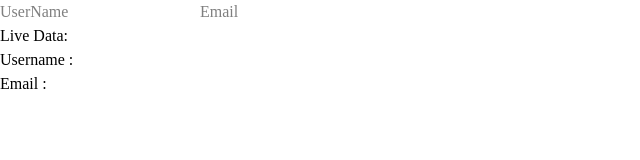
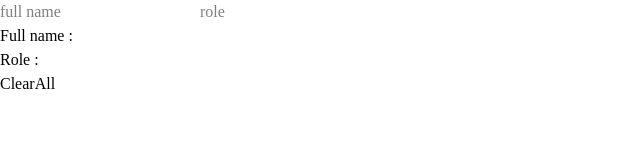
Before and after one commit to Akila-Isuru/react-recall, a React (Vite) app: page / in a window 1280 px wide. Shown: the top 160 px of the page, without its empty margins (0-640 px from the left). Built offline with nearby package versions, Linux system fonts and the light colour scheme.

Commit message:
ProfileForm

```diff
--- /dev/null
+++ b/src/components/ProfileForm.tsx
@@ -0,0 +1,56 @@
+import React, { useState } from "react";
+
+type ProfileData = {
+  fullName: string;
+  role: string;
+};
+
+function ProfileForm() {
+  const [profileData, setProfileData] = useState<ProfileData>({
+    fullName: "",
+    role: "",
+  });
+
+  const handleOnChnage = (e: React.ChangeEvent<HTMLInputElement>) => {
+    const { name, value } = e.target;
+
+    setProfileData({
+      ...profileData,
+      [name]: value,
+    });
+  };
+
+  const clearData = () => {
+    setProfileData({ fullName: "", role: "" });
+  };
+  return (
+    <div className="m-3 mb-3 mb-3">
+      <div className="flex flex-col">
+        <input
+          className="border border-gray-300 w-100 rounded-lg mb-3"
+          type="text"
+          name="fullName"
+          value={profileData.fullName}
+          onChange={handleOnChnage}
+          placeholder="full name"
+        />
+        <input
+          className="border border-gray-300 w-100 rounded-lg mb-3"
+          type="text"
+          name="role"
+          value={profileData.role}
+          onChange={handleOnChnage}
+          placeholder="role"
+        />
+      </div>
+      <h4>Full name : {profileData.fullName}</h4>
+      <h4>Role : {profileData.role}</h4>
+
+      <button className="mt-3 bg-blue-500 rounded-lg p-3" onClick={clearData}>
+        ClearAll
+      </button>
+    </div>
+  );
+}
+
+export default ProfileForm;
--- a/src/components/UserForm.tsx
+++ b/src/components/UserForm.tsx
@@ -1,18 +1,66 @@
-import React, { useState } from "react";
+import React, { use, useState } from "react";
 import { Form } from "react-router-dom";
+// import { Form } from "react-router-dom";
+
+// type FormData = {
+//   name: string;
+//   email: string;
+// };
+
+// function UserForm() {
+//   const [formData, setFormData] = useState<FormData>({
+//     name: "",
+//     email: "",
+//   });
+
+//   const handleChanage = (e: React.ChangeEvent<HTMLInputElement>) => {
+//     const { name, value } = e.target;
+
+//     setFormData({
+//       ...formData,
+//       [name]: value,
+//     });
+//   };
+//   return (
+//     <div className="p-5 flex flex-col w-150">
+//       <input
+//         className="border border-gray-300 rounded-lg mr-2"
+//         type="text"
+//         name="name"
+//         value={formData.name}
+//         onChange={handleChanage}
+//         placeholder="UserName"
+//       />
+//       <input
+//         className="border border-gray-300 rounded-lg mr-2"
+//         type="text"
+//         name="email"
+//         value={formData.email}
+//         onChange={handleChanage}
+//         placeholder="Email"
+//       />
+
+//       <h4>Live Data:</h4>
+//       <p>Username : {formData.name}</p>
+//       <p>Email : {formData.email}</p>
+//     </div>
+//   );
+// }
+
+// export default UserForm;
 
 type FormData = {
-  name: string;
+  userName: string;
   email: string;
 };
 
-function UserForm() {
+export default function UserForm() {
   const [formData, setFormData] = useState<FormData>({
-    name: "",
+    userName: "",
     email: "",
   });
 
-  const handleChanage = (e: React.ChangeEvent<HTMLInputElement>) => {
+  const handleOnChnage = (e: React.ChangeEvent<HTMLInputElement>) => {
     const { name, value } = e.target;
 
     setFormData({
@@ -20,30 +68,30 @@ function UserForm() {
       [name]: value,
     });
   };
+
   return (
-    <div className="p-5 flex flex-col w-150">
+    <div className="m-3 flex flex-col mb-3">
       <input
-        className="border border-gray-300 rounded-lg mr-2"
+        className="border border-gray-300 w-100 rounded-lg mb-3"
         type="text"
-        name="name"
-        value={formData.name}
-        onChange={handleChanage}
-        placeholder="UserName"
+        name="userName"
+        value={formData.userName}
+        onChange={handleOnChnage}
+        placeholder="Enter your name :"
       />
       <input
-        className="border border-gray-300 rounded-lg mr-2"
+        className="border border-gray-300 w-100 rounded-lg"
         type="text"
         name="email"
         value={formData.email}
-        onChange={handleChanage}
-        placeholder="Email"
+        onChange={handleOnChnage}
+        placeholder="Ente your email :"
       />
 
-      <h4>Live Data:</h4>
-      <p>Username : {formData.name}</p>
-      <p>Email : {formData.email}</p>
+      <h4>
+        <p>UserName : {formData.userName}</p>
+        <p>Email :{formData.email}</p>
+      </h4>
     </div>
   );
 }
-
-export default UserForm;
--- a/src/main.tsx
+++ b/src/main.tsx
@@ -21,6 +21,7 @@ import NotificationTest from "./components/NotificationTest";
 import InputExample from "./components/InputExample";
 import GreetingInput from "./components/GreetingInput";
 import UserForm from "./components/UserForm";
+import ProfileForm from "./components/ProfileForm";
 
 createRoot(document.getElementById("root")!).render(
   <StrictMode>
@@ -42,6 +43,7 @@ createRoot(document.getElementById("root")!).render(
     {/* <NotificationTest /> */}
     {/* <InputExample /> */}
     {/* <GreetingInput /> */}
-    <UserForm />
+    {/* <UserForm /> */}
+    <ProfileForm />
   </StrictMode>,
 );
```
